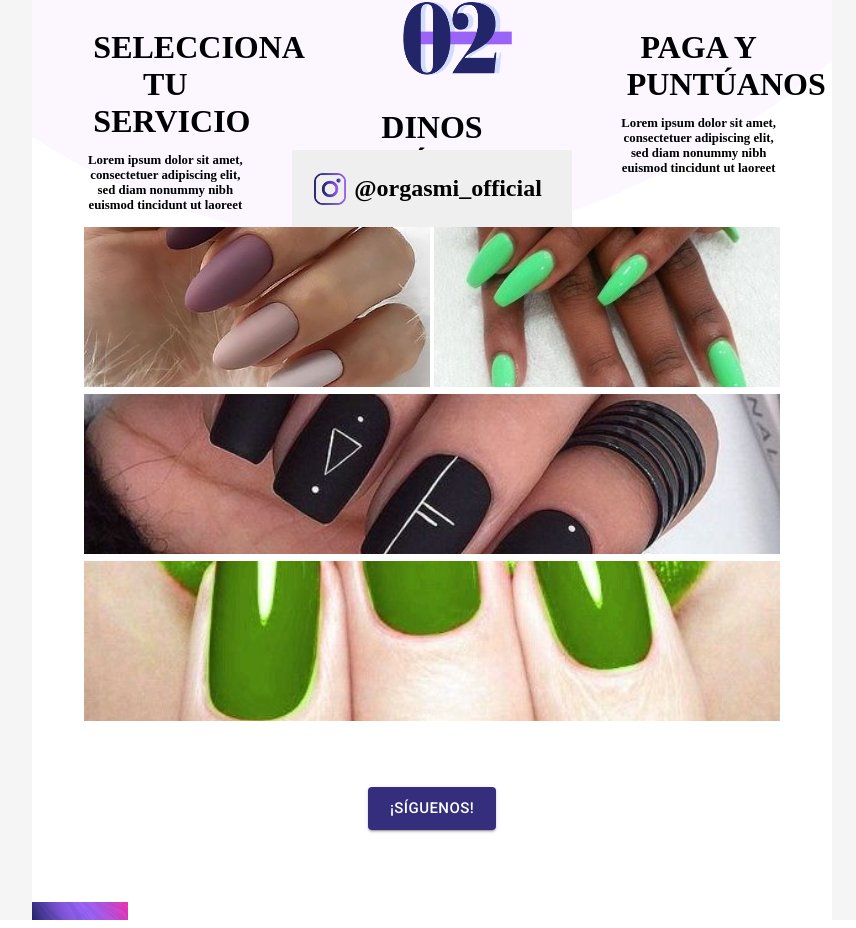
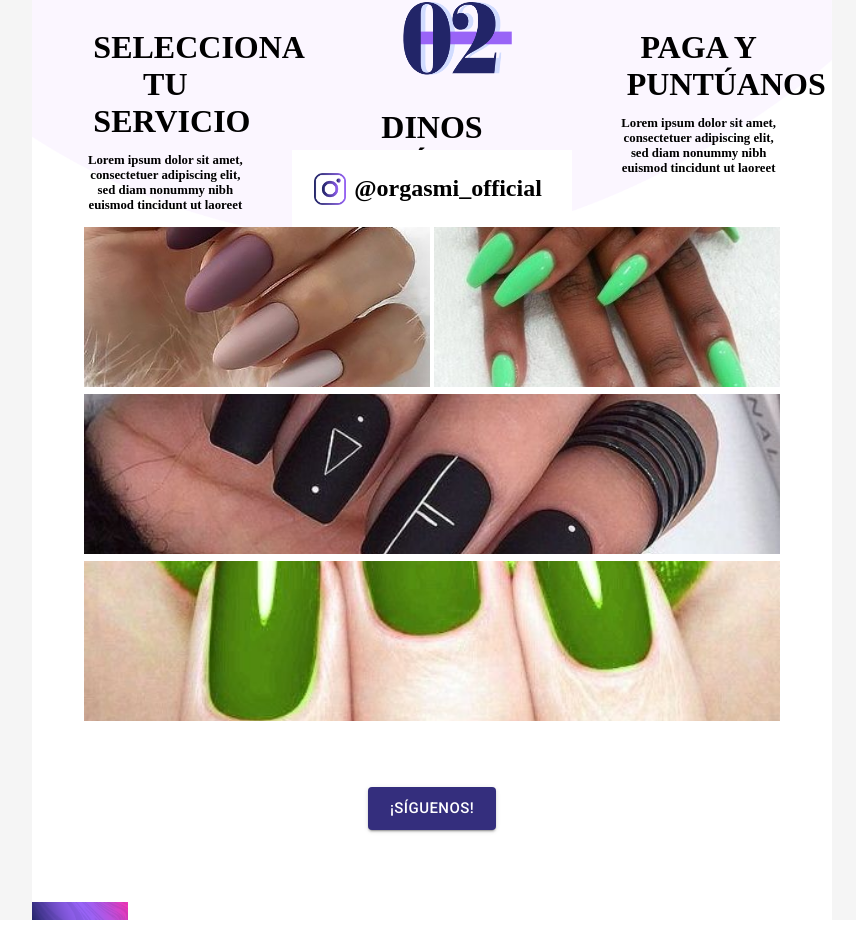
Before and after one commit to SagredoIsmael/NailShop, a React (Create React App) app in the folder frontend/: page /home in a window 1280 px wide. Shown: the part 1281-2209 px from the top of the page, without its empty margins (136-992 px from the left). Built offline with nearby package versions, Linux system fonts and the light colour scheme; a web font is replaced by a local one.

Commit message:
change backgroun color button insta

```diff
--- a/frontend/src/js/components/instagramView.js
+++ b/frontend/src/js/components/instagramView.js
@@ -53,7 +53,7 @@ const tileData = [
 
 const InstagramView = ({openInstagramLink}) => (
   <div style={{alignSelf:"center", display: "flex", alignItems:"center", flexDirection:"column", zIndex:3, marginTop:'-12rem'}}>
-    <button style={{cursor: "pointer", border:"none", display: "flex", alignItems:"center", flexDirection:"column", outline:"none"}} onClick={(e) => openInstagramLink()}>
+    <button style={{cursor: "pointer", border:"none", display: "flex", alignItems:"center", flexDirection:"column", outline:"none", backgroundColor: "white"}} onClick={(e) => openInstagramLink()}>
         <SubWrapper>
           <img style={{width: '2rem', height: '2rem', margin:'auto'}} src={instaLogo} alt="instaLogo" />
           <Title>
```
